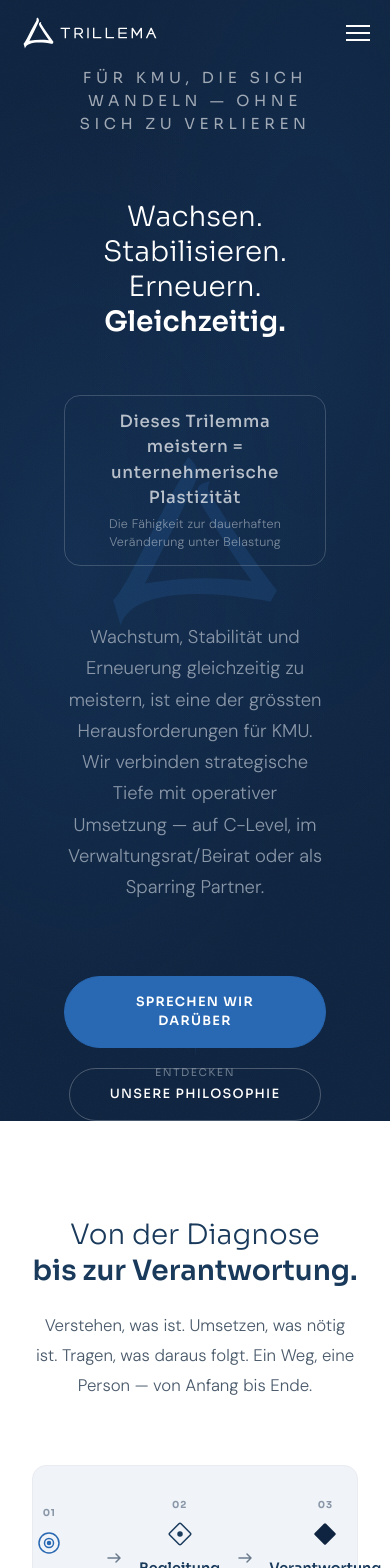
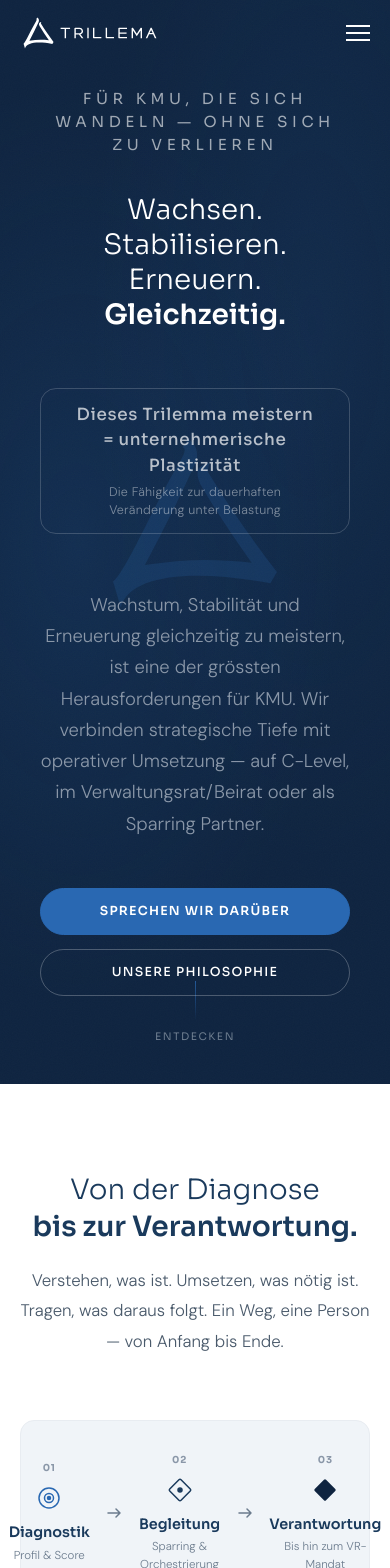
Before and after one commit to JTW17/trillema-web, a Next.js app: page / in a window 390 px wide. Shown: the top 1568 px of the page. Built offline with nearby package versions, Linux system fonts and the light colour scheme.

Commit message:
fix(mobile): tighten spacing, normalize hero buttons, improve text contrast

```diff
--- a/src/app/nav-mobile.css
+++ b/src/app/nav-mobile.css
@@ -1,16 +1,11 @@
-/* Mobile-only overrides for Legacy nav. Keep this file small and loaded LAST. */
+/* Mobile-only overrides (loaded LAST). Keep legacy look, fix mobile UX. */
 
 :root {
-  --nav-offset: 88px; /* updated at runtime by NavMobileInit */
+  --nav-offset: 88px; /* set at runtime by NavMobileInit */
 }
 
-html {
-  scroll-padding-top: var(--nav-offset, 88px);
-}
-
-[id] {
-  scroll-margin-top: var(--nav-offset, 88px);
-}
+html { scroll-padding-top: var(--nav-offset, 88px); }
+[id] { scroll-margin-top: var(--nav-offset, 88px); }
 
 /* A11y focus ring for hamburger */
 .mobile-toggle:focus-visible {
@@ -28,8 +23,40 @@ html {
   nav { padding: 0.9rem 1.25rem; }
   nav.scrolled { padding: 0.75rem 1.25rem; }
 
-  /* Prevent fixed nav overlap with hero */
-  .hero { padding-top: var(--nav-offset, 88px); }
+  /* FIX: hero should not become "100vh + nav padding" */
+  .hero {
+    /* Safari-friendly viewport units */
+    min-height: calc(100vh - var(--nav-offset, 88px));
+    min-height: calc(100svh - var(--nav-offset, 88px));
+    padding-top: var(--nav-offset, 88px);
+    padding-bottom: 1.25rem;
+  }
+
+  .hero-content { padding: 0 1.25rem; }
+  .hero-label { margin-bottom: 2.25rem; }
+  .hero-sub { margin-bottom: 3rem; }
+
+  /* Buttons: size/width consistent, less "too big" */
+  .hero-cta-row { flex-direction: column; align-items: center; gap: 0.85rem; }
+  .btn-primary,
+  .btn-secondary {
+    width: min(100%, 340px);
+    text-align: center;
+    line-height: 1.2;
+    padding: 0.95rem 1.6rem;
+    font-size: 0.78rem;
+  }
+
+  /* Global section spacing: reduce the 8rem vertical padding on mobile */
+  section { padding: 5.5rem 1.25rem !important; }
+
+  /* Featured perspective: reduce padding + improve readability */
+  .pf-content { padding: 2.25rem 1.5rem; }
+  .pf-visual-inner { padding: 2.25rem 1.5rem; }
+  .pf-excerpt { color: rgba(255,255,255,0.72); }
+  .pf-visual-quote { color: rgba(255,255,255,0.72); }
+  .pf-ai-label { color: rgba(255,255,255,0.60); }
+  .pf-ai-label svg { opacity: 0.8; }
 
   /* Dropdown panel */
   .nav-links.open {
@@ -73,9 +100,7 @@ html {
     backdrop-filter: blur(16px);
     -webkit-backdrop-filter: blur(16px);
   }
-  nav.scrolled.menu-open {
-    background: rgba(255, 255, 255, 0.98);
-  }
+  nav.scrolled.menu-open { background: rgba(255, 255, 255, 0.98); }
 
   /* Optional scroll lock when menu is open */
   html[data-scroll-lock="true"],
```
